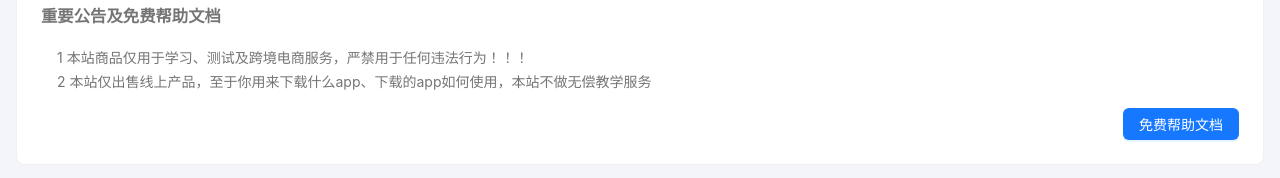
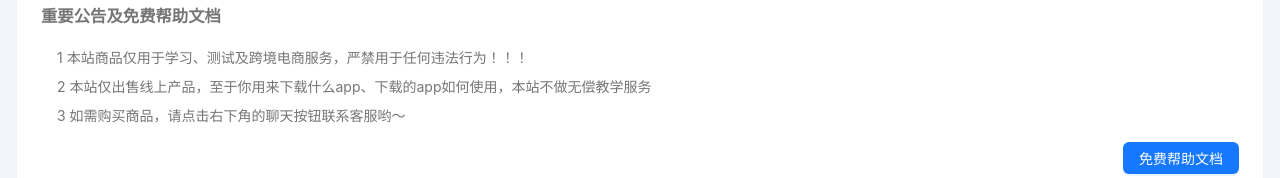
Before and after one commit to achirsh/mtcers, a React (Vite) app: page / in a window 1280 px wide. Shown: the part 1054-1232 px from the top of the page. Built offline with nearby package versions, Linux system fonts and the light colour scheme.

Commit message:
no message

```diff
--- a/src/pages/home/index.module.scss
+++ b/src/pages/home/index.module.scss
@@ -12,6 +12,7 @@
 .ul1 li {
     line-height: 24px;
     text-indent: 16px;
+    margin-bottom: 5px;
 }
 
 .cardContent {
--- a/src/pages/home/index.tsx
+++ b/src/pages/home/index.tsx
@@ -192,6 +192,7 @@ export default function Home() {
                 <ul className={styles.ul1}>
                     <li>1 本站商品仅用于学习、测试及跨境电商服务，严禁用于任何违法行为！！！</li>
                     <li>2 本站仅出售线上产品，至于你用来下载什么app、下载的app如何使用，本站不做无偿教学服务</li>
+                    <li>3 如需购买商品，请点击右下角的聊天按钮联系客服哟～</li>
                 </ul>
                 <div style={{ textAlign: 'right' }}>
                     <Button type='primary' onClick={() => {
```
